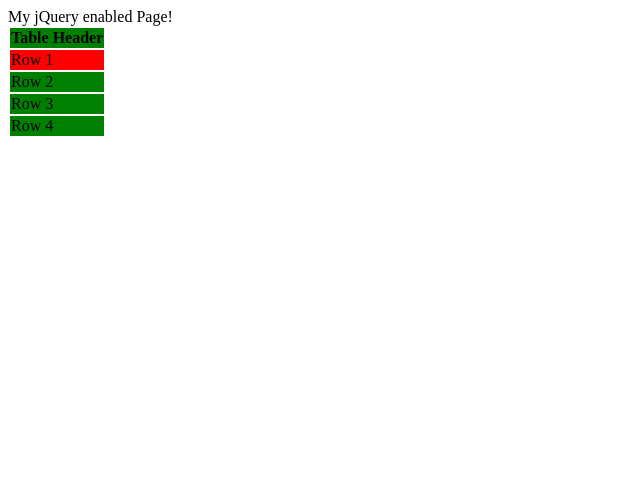
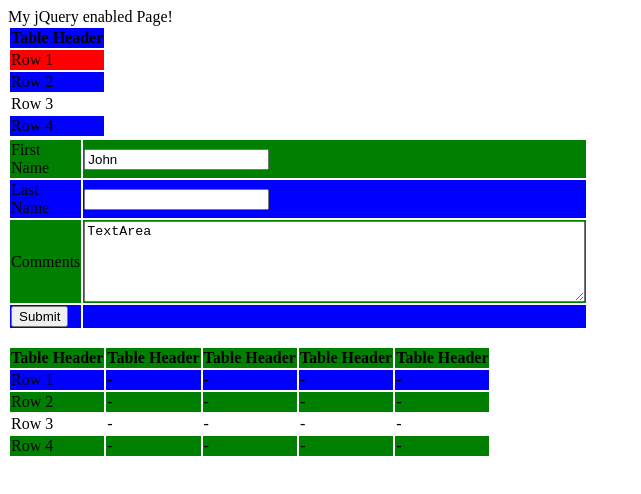
Before and after one commit to tonyzahnle/learning-jquery, a plain HTML site: page index.html in a window 1280 px wide. Shown: the whole page, without its empty margins (0-641 px from the left). Drawn offline with nearby package versions, Linux system fonts and the light colour scheme.

Commit message:
Checkpointing jQuery exercises from Pluralsight.  Add placeholder js file to take advantage of jQuery and make a game.

```diff
--- /dev/null
+++ b/game.js
@@ -0,0 +1,6 @@
+initializeGameTable :function() {
+	tableLength:int = 5;
+	tableHeight:int = 5;
+	var table = $('#gameTable');
+	// Add full table to empty gameTable object
+};
--- a/index.html
+++ b/index.html
@@ -12,6 +12,14 @@
 			console.log('tr length: ' + trs.length);
 			trs.css('background-color', 'Green');
 			$('tr.red').css('background-color', 'Red');
+
+			$(':input').each(function() {
+				var obj = $(this);
+				console.log($(obj).val());
+			});
+
+			$('tr:even').css('background-color', 'Blue');
+			$('tr:contains("3")').css('background-color', 'White');
 		});
 		</script>
 	</head>
@@ -47,5 +55,114 @@
 			</td>
 		</tr>
 		</table>
+
+		<form id="form1" runat="server">
+			<table style="width:300px;">
+				<tr>
+					<td>First Name</td>
+					<td><input id="FirstNameTextBox" value="John" type="text" /></td>
+				</tr>
+				<tr>
+					<td>Last Name</td>
+					<td><input id="LastNameTextBox" type="text" /></td>
+				</tr>
+				<tr>
+					<td>Comments</td>
+					<td><textarea rows="5" cols="60" id="CommentsTextBox">TextArea</textarea></td>
+				</tr>
+				<tr>
+					<td><input id="SubmitButton" type="button" value="Submit" /></td>
+					<td>&nbsp;</td>
+				</tr>
+			</table>
+		</form>
+
+		<table id="game_table">
+		<tr>
+			<th>
+			Table Header
+			</th>
+			<th>
+			Table Header
+			</th>
+			<th>
+			Table Header
+			</th>
+			<th>
+			Table Header
+			</th>
+			<th>
+			Table Header
+			</th>
+		</tr>
+		<tr class="Red">
+			<td>
+			Row 1
+			</td>
+			<td>
+			 -
+			</td>
+			<td>
+			 -
+			</td>
+			<td>
+			 -
+			</td>
+			<td>
+			 -
+			</td>
+		</tr>
+		<tr>
+			<td>
+			Row 2
+			</td>
+			<td>
+			 -
+			</td>
+			<td>
+			 -
+			</td>
+			<td>
+			 -
+			</td>
+			<td>
+			 -
+			</td>
+		</tr>
+		<tr>
+			<td>
+			Row 3
+			</td>
+			<td>
+			 -
+			</td>
+			<td>
+			 -
+			</td>
+			<td>
+			 -
+			</td>
+			<td>
+			 -
+			</td>
+		</tr>
+		<tr>
+			<td>
+			Row 4
+			</td>
+			<td>
+			 -
+			</td>
+			<td>
+			 -
+			</td>
+			<td>
+			 -
+			</td>
+			<td>
+			 -
+			</td>
+		</tr>
+		</table>
 	</body>
 </html>
```
Also changed, not shown: 1 other file.
